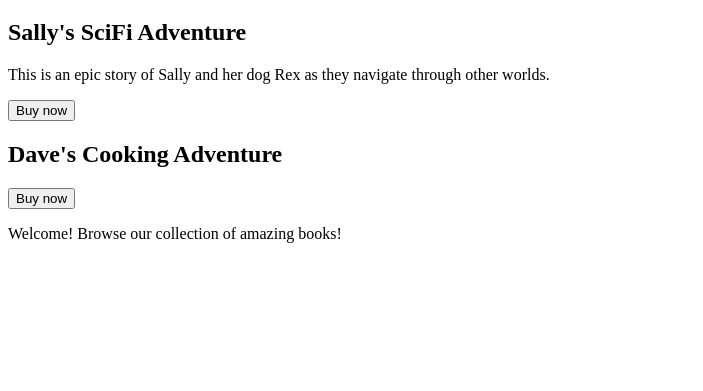
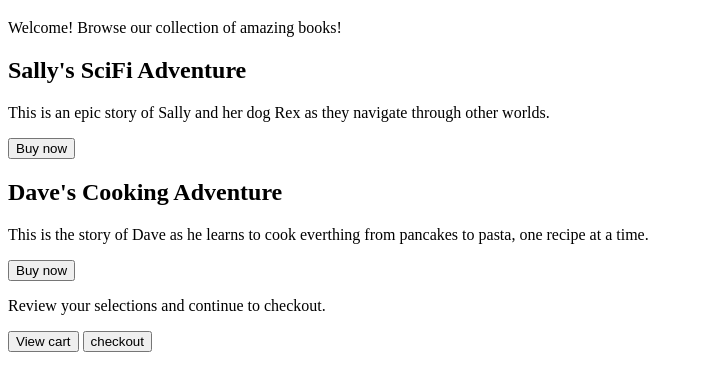
Before and after one commit to PromBlop/Atv-Library, a plain HTML site: page Index.html in a window 1280 px wide. Shown: the part 61-452 px from the top of the page, without its empty margins (0-703 px from the left). Drawn offline with Linux system fonts and the light colour scheme.

Commit message:
Update
Added welcome and review messages, and buttons for cart and checkout.

```diff
--- a/Index.html
+++ b/Index.html
@@ -9,6 +9,7 @@
 
 <body>
     <h1>XYZ Library</h1>
+    <p>Welcome! Browse our collection of amazing books!</p>
 
     <div class="card-container">
         <div class="div.card" id="sally-adventure-book">
@@ -21,12 +22,17 @@
     <div class="card">
         <div class="div.card-container" id="dave-cooking-book">
             <h2>Dave's Cooking Adventure</h2>
-            <p></p>
+            <p>This is the story of Dave as he learns to cook everthing from pancakes to pasta, one recipe at a time.</p>
             <button class="btn">Buy now</button>
         </div>
     </div>
 
-    <p>Welcome! Browse our collection of amazing books!</p>
+    </div>
+
+    <p> Review your selections and continue to checkout.</p>
+    <div class="btn-container">
+        <button id="view-cart-btn" class="btn">View cart</button>
+        <button id="checkout-btn" class="btn">checkout</button>
     </div>
 </body>
 
@@ -40,12 +46,15 @@ Step04 - Adicionado o <h1>
 Step05 - Adicionado o <p>
 Step06 - Adicionado o <div>
 Step07 - Adicionado o atributo <class="a">
-Step08 - Adicionado outro div dentro da step anterior
-Step09 - Adicionado o id="sally..."
+Step08 - Adicionado outro div dentro da step anteriorStep09 - Adicionado o id="sally..."
 Step10 - Adicionado o <h2>
-Step11 - Textinho do dog Rex
-Step12 - Adicionado o botão
-Step13 - Duplicado o div dentro do h2 e incompleto o botão do 2ºbotão
+    Step11 - Textinho do dog Rex
+    Step12 - Adicionado o botão
+    Step13 - Duplicado o div dentro do h2 e incompleto o botão do 2ºbotão
 Step14 - Adicionado Dave doidão
 Step15 - ⚠️⚠️⚠️⚠️⚠️⚠️⚠️⚠️⚠️NÃO ESTÁ NO SITE DO GITHUB⚠️⚠️⚠️⚠️⚠️⚠️⚠️⚠️⚠️
+Step16 - Adicionado o "<p>"
+Step17 - Adicionado o botão
+Step18 - Colocado fora do card-container os "<p>review" e o div com class
+Step19 - Colocado os dois botões do class, button e id
  -->
```
